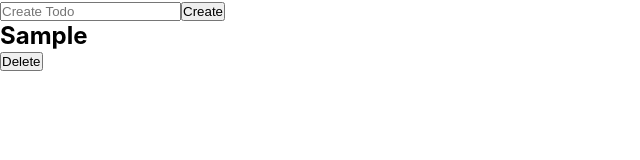
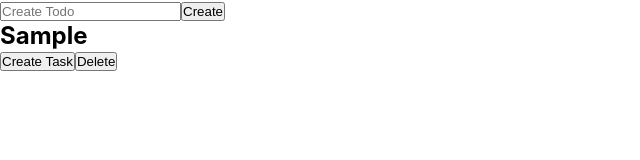
Before and after one commit to RockyAtoyan/todo-list, a React (Create React App) app: page / in a window 1280 px wide. Both pictures are taken after typing "Sample" into the empty fields and a click on the button "Create". Shown: the top 160 px of the page, without its empty margins (0-640 px from the left). Built offline with nearby package versions, Linux system fonts and the light colour scheme.

Commit message:
Add opportunity to delete Todo, create and delete Tasks.

```diff
--- a/src/Components/TodoList/TodoList.tsx
+++ b/src/Components/TodoList/TodoList.tsx
@@ -22,6 +22,13 @@ const CreateForm:FC<{dispatchFetching:(...args:any) => void}> = ({dispatchFetchi
     </Formik>
 }
 
+export const dispatchFetching = (dispatch:(...args:any) => any) => {
+    dispatch(setFetchingAC(true))
+    setTimeout(() => {
+        dispatch(setFetchingAC(false))
+    },200)
+}
+
 export const TodoList = () => {
     const dispatch:ThunkDispatch<AppStateType, any, AnyAction> = useDispatch()
 
@@ -30,27 +37,41 @@ export const TodoList = () => {
 
     const items = Object.keys(sessionStorage).map(key => {
         return JSON.parse(sessionStorage.getItem(key) + '')
+    }).sort((a,b) => a.order - b.order).map(todo => {
+        let tasks:any[] = []
+        Object.keys(sessionStorage).forEach(key => {
+            if(JSON.parse(sessionStorage.getItem(key) + '').todoId === todo.id){
+                tasks.push(JSON.parse(sessionStorage.getItem(key) + ''))
+            }
+        })
+        const newTaskId = uniqid()
+        return todo && !todo.todoId && <div key={todo.id} className={'todo'}>
+            <h2>{todo.title}</h2>
+            <button onClick={() => {
+                dispatchFetching(dispatch)
+                sessionStorage.setItem(newTaskId,JSON.stringify({title:'123',todoId:todo.id,id:newTaskId}))
+            }}>Create Task</button>
+            {tasks.map(task => {
+                return <div key={task.id} className={'task'}>
+                    <h4>{task.title}</h4>
+                    <button onClick={() => {
+                        dispatchFetching(dispatch)
+                        sessionStorage.removeItem(task.id)
+                    }}>Delete</button>
+                </div>
+            })}
+            <button onClick={() => {
+                dispatchFetching(dispatch)
+                sessionStorage.removeItem(todo.id)
+            }}>Delete</button>
+        </div>
     })
 
     return <div className={'todo_list'}>
         {fetching && <Preloader />}
         <CreateForm dispatchFetching={() => {
-            dispatch(setFetchingAC(true))
-            setTimeout(() => {
-                dispatch(setFetchingAC(false))
-            },200)
+            dispatchFetching(dispatch)
         }} />
-        {items.sort((a,b) => a.order - b.order).map(todo => {
-            return todo && <div key={todo.id} className={'todo'}>
-                <h2>{todo.title}</h2>
-                <button onClick={() => {
-                    dispatch(setFetchingAC(true))
-                    setTimeout(() => {
-                        dispatch(setFetchingAC(false))
-                    },200)
-                    sessionStorage.removeItem(todo.id)
-                }}>Delete</button>
-            </div>
-        })}
+        {items}
     </div>
 }
```
